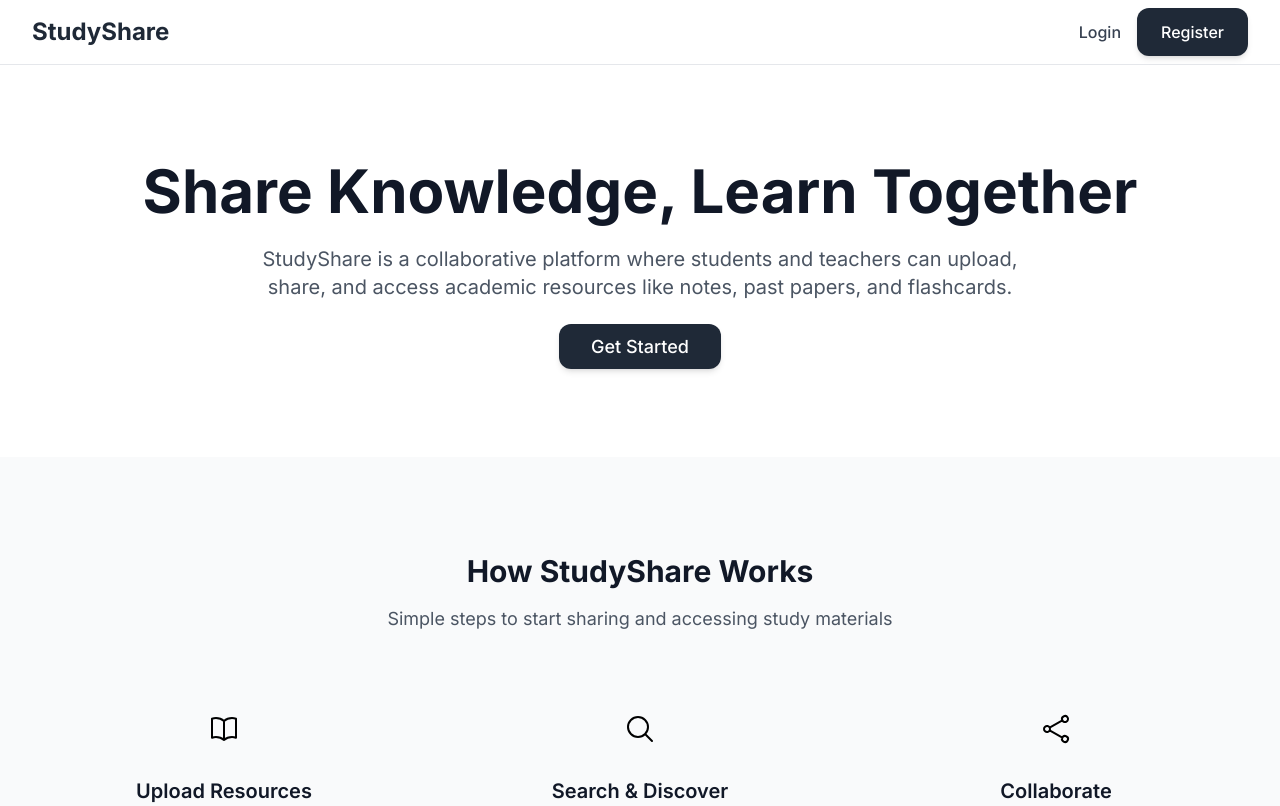
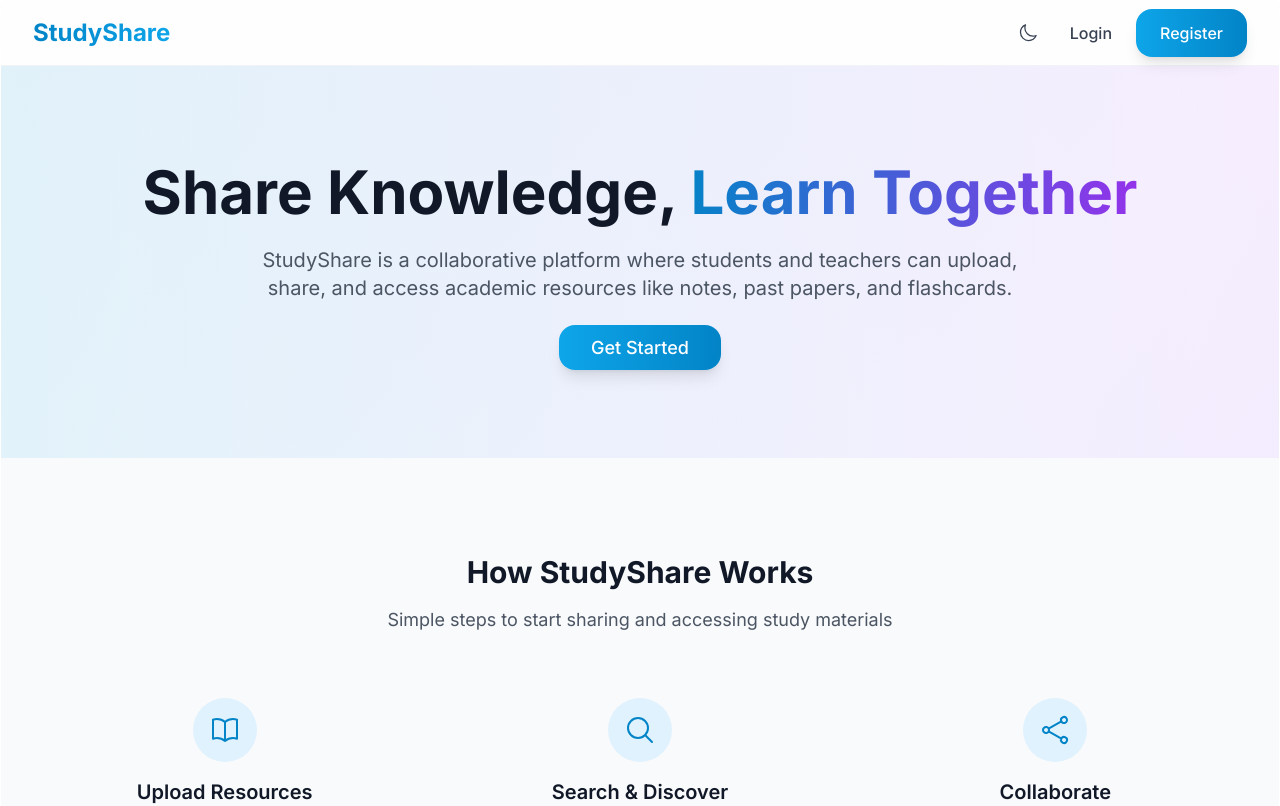
Before and after one commit to Ajang-Deng98/studyshare, a React (Create React App) app in the folder frontend/: page / in a window 1280 px wide. Shown: the top 806 px of the page. Built offline with nearby package versions, Linux system fonts and the light colour scheme.

Commit message:
Improve Frontend UI and User Experience

```diff
--- a/frontend/src/App.tsx
+++ b/frontend/src/App.tsx
@@ -2,6 +2,7 @@ import React from 'react';
 import { BrowserRouter as Router, Routes, Route, Navigate } from 'react-router-dom';
 import { Toaster } from 'react-hot-toast';
 import { AuthProvider, useAuth } from './hooks/useAuth';
+import { ThemeProvider } from './hooks/useTheme';
 import Layout from './components/Layout';
 import Landing from './pages/Landing';
 import Login from './pages/Login';
@@ -71,6 +72,7 @@ const AppRoutes: React.FC = () => {
 
 const App: React.FC = () => {
   return (
+    <ThemeProvider>
       <AuthProvider>
         <Router>
           <div className="App">
@@ -79,15 +81,20 @@ const App: React.FC = () => {
               position="top-right"
               toastOptions={{
                 duration: 4000,
+                className: 'animate-slide-up',
                 style: {
-                background: '#363636',
-                color: '#fff',
+                  background: 'var(--toast-bg)',
+                  color: 'var(--toast-color)',
+                  borderRadius: '16px',
+                  border: '1px solid var(--toast-border)',
+                  backdropFilter: 'blur(12px)',
                 },
               }}
             />
           </div>
         </Router>
       </AuthProvider>
+    </ThemeProvider>
   );
 };
 
--- a/frontend/src/components/Layout.tsx
+++ b/frontend/src/components/Layout.tsx
@@ -1,55 +1,93 @@
 import React, { useState } from 'react';
 import { Link, useNavigate } from 'react-router-dom';
 import { useAuth } from '../hooks/useAuth';
-import { Bars3Icon, XMarkIcon } from '@heroicons/react/24/outline';
+import { useTheme } from '../hooks/useTheme';
+import { Bars3Icon, XMarkIcon, SunIcon, MoonIcon, MagnifyingGlassIcon } from '@heroicons/react/24/outline';
 
 const Layout: React.FC<{ children: React.ReactNode }> = ({ children }) => {
   const { user, logout } = useAuth();
+  const { isDark, toggleTheme } = useTheme();
   const navigate = useNavigate();
 
   const [mobileMenuOpen, setMobileMenuOpen] = useState(false);
+  const [searchQuery, setSearchQuery] = useState('');
 
   const handleLogout = () => {
     logout();
     navigate('/');
   };
 
+  const handleSearch = (e: React.FormEvent) => {
+    e.preventDefault();
+    if (searchQuery.trim()) {
+      navigate(`/search?query=${encodeURIComponent(searchQuery.trim())}`);
+      setSearchQuery('');
+    }
+  };
+
 
 
   return (
-    <div className="min-h-screen bg-gray-50">
-      <div className="bg-white">
-        <nav className="border-b border-gray-200 shadow-sm">
+    <div className="min-h-screen bg-gray-50 dark:bg-gray-900 transition-colors duration-300">
+      <div className="glass sticky top-0 z-50">
+        <nav className="border-b border-gray-200/50 dark:border-gray-700/50">
           <div className="max-w-7xl mx-auto px-4 sm:px-6 lg:px-8">
             <div className="flex justify-between h-16">
               <div className="flex items-center">
-                <Link to="/" className="text-2xl font-bold text-gray-800">
+                <Link to="/" className="text-2xl font-bold bg-gradient-to-r from-primary-600 to-primary-500 bg-clip-text text-transparent">
                   StudyShare
                 </Link>
               </div>
 
-              <div className="hidden md:flex items-center space-x-4">
+              {/* Search Bar */}
+              {user && (
+                <div className="hidden md:flex flex-1 max-w-lg mx-8">
+                  <form onSubmit={handleSearch} className="w-full">
+                    <div className="relative">
+                      <MagnifyingGlassIcon className="absolute left-3 top-1/2 transform -translate-y-1/2 h-5 w-5 text-gray-400" />
+                      <input
+                        type="text"
+                        value={searchQuery}
+                        onChange={(e) => setSearchQuery(e.target.value)}
+                        placeholder="Search resources..."
+                        className="w-full pl-10 pr-4 py-2 bg-gray-100 dark:bg-gray-800 border-0 rounded-2xl focus:ring-2 focus:ring-primary-500 text-sm transition-all duration-300"
+                      />
+                    </div>
+                  </form>
+                </div>
+              )}
+
+              <div className="hidden md:flex items-center space-x-2">
                 {user ? (
                   <>
-                    <Link to="/search" className="text-gray-700 font-medium hover:text-gray-900">
-                      Search
-                    </Link>
-                    <Link to="/dashboard" className="text-gray-700 font-medium hover:text-gray-900">
+                    <Link to="/dashboard" className="px-4 py-2 text-gray-700 dark:text-gray-300 font-medium hover:text-primary-600 dark:hover:text-primary-400 rounded-xl hover:bg-gray-100 dark:hover:bg-gray-800 transition-all duration-300">
                       Dashboard
                     </Link>
-                    <Link to="/upload" className="text-gray-700 font-medium hover:text-gray-900">
+                    <Link to="/upload" className="px-4 py-2 text-gray-700 dark:text-gray-300 font-medium hover:text-primary-600 dark:hover:text-primary-400 rounded-xl hover:bg-gray-100 dark:hover:bg-gray-800 transition-all duration-300">
                       Upload
                     </Link>
-                    <Link to="/profile" className="text-gray-700 font-medium hover:text-gray-900">
+                    <Link to="/profile" className="px-4 py-2 text-gray-700 dark:text-gray-300 font-medium hover:text-primary-600 dark:hover:text-primary-400 rounded-xl hover:bg-gray-100 dark:hover:bg-gray-800 transition-all duration-300">
                       Profile
                     </Link>
-                    <button onClick={handleLogout} className="btn-secondary">
+                    <button
+                      onClick={toggleTheme}
+                      className="p-2 text-gray-700 dark:text-gray-300 hover:text-primary-600 dark:hover:text-primary-400 rounded-xl hover:bg-gray-100 dark:hover:bg-gray-800 transition-all duration-300"
+                    >
+                      {isDark ? <SunIcon className="h-5 w-5" /> : <MoonIcon className="h-5 w-5" />}
+                    </button>
+                    <button onClick={handleLogout} className="btn-secondary ml-2">
                       Logout
                     </button>
                   </>
                 ) : (
                   <>
-                    <Link to="/login" className="text-gray-700 font-medium hover:text-gray-900">
+                    <button
+                      onClick={toggleTheme}
+                      className="p-2 text-gray-700 dark:text-gray-300 hover:text-primary-600 dark:hover:text-primary-400 rounded-xl hover:bg-gray-100 dark:hover:bg-gray-800 transition-all duration-300"
+                    >
+                      {isDark ? <SunIcon className="h-5 w-5" /> : <MoonIcon className="h-5 w-5" />}
+                    </button>
+                    <Link to="/login" className="px-4 py-2 text-gray-700 dark:text-gray-300 font-medium hover:text-primary-600 dark:hover:text-primary-400 rounded-xl hover:bg-gray-100 dark:hover:bg-gray-800 transition-all duration-300">
                       Login
                     </Link>
                     <Link to="/register" className="btn-primary">
@@ -57,7 +95,6 @@ const Layout: React.FC<{ children: React.ReactNode }> = ({ children }) => {
                     </Link>
                   </>
                 )}
-
               </div>
 
               <div className="md:hidden flex items-center">
@@ -95,7 +132,7 @@ const Layout: React.FC<{ children: React.ReactNode }> = ({ children }) => {
           )}
         </nav>
 
-        <main className="min-h-screen bg-gray-50">
+        <main className="min-h-screen bg-gray-50 dark:bg-gray-900 transition-colors duration-300">
           {children}
         </main>
       </div>
--- /dev/null
+++ b/frontend/src/hooks/useTheme.tsx
@@ -0,0 +1,40 @@
+import React, { createContext, useContext, useEffect, useState } from 'react';
+
+interface ThemeContextType {
+  isDark: boolean;
+  toggleTheme: () => void;
+}
+
+const ThemeContext = createContext<ThemeContextType | undefined>(undefined);
+
+export const ThemeProvider: React.FC<{ children: React.ReactNode }> = ({ children }) => {
+  const [isDark, setIsDark] = useState(() => {
+    const saved = localStorage.getItem('theme');
+    return saved === 'dark' || (!saved && window.matchMedia('(prefers-color-scheme: dark)').matches);
+  });
+
+  useEffect(() => {
+    localStorage.setItem('theme', isDark ? 'dark' : 'light');
+    if (isDark) {
+      document.documentElement.classList.add('dark');
+    } else {
+      document.documentElement.classList.remove('dark');
+    }
+  }, [isDark]);
+
+  const toggleTheme = () => setIsDark(!isDark);
+
+  return (
+    <ThemeContext.Provider value={{ isDark, toggleTheme }}>
+      {children}
+    </ThemeContext.Provider>
+  );
+};
+
+export const useTheme = () => {
+  const context = useContext(ThemeContext);
+  if (!context) {
+    throw new Error('useTheme must be used within ThemeProvider');
+  }
+  return context;
+};
--- a/frontend/src/index.css
+++ b/frontend/src/index.css
@@ -1,4 +1,4 @@
-@import url('https://fonts.googleapis.com/css2?family=Inter:wght@400;500;600;700;800;900&display=swap');
+@import url('https://fonts.googleapis.com/css2?family=Inter:wght@300;400;500;600;700&display=swap');
 
 @tailwind base;
 @tailwind components;
@@ -8,18 +8,30 @@
   html {
     font-family: 'Inter', system-ui, sans-serif;
   }
+
+  body {
+    @apply bg-gray-50 dark:bg-gray-900 text-gray-900 dark:text-gray-100 transition-colors duration-300;
+  }
 }
 
 @layer components {
   .btn-primary {
-    @apply bg-gray-800 hover:bg-gray-700 text-white font-medium py-3 px-6 rounded-xl transition-all shadow-md hover:shadow-lg;
+    @apply bg-gradient-to-r from-primary-500 to-primary-600 hover:from-primary-600 hover:to-primary-700 text-white font-medium py-3 px-6 rounded-2xl transition-all duration-300 shadow-lg hover:shadow-xl transform hover:-translate-y-0.5;
   }
 
   .btn-secondary {
-    @apply bg-white hover:bg-gray-50 border border-gray-300 text-gray-700 font-medium py-3 px-6 rounded-xl transition-all shadow-sm hover:shadow-md;
+    @apply bg-white dark:bg-gray-800 hover:bg-gray-50 dark:hover:bg-gray-700 border border-gray-200 dark:border-gray-700 text-gray-700 dark:text-gray-300 font-medium py-3 px-6 rounded-2xl transition-all duration-300 shadow-sm hover:shadow-md;
   }
 
   .input-field {
-    @apply w-full px-4 py-3 border border-gray-300 rounded-xl focus:outline-none focus:ring-2 focus:ring-gray-400 focus:border-transparent bg-white text-gray-700 font-normal transition-all;
+    @apply w-full px-4 py-3 border border-gray-200 dark:border-gray-700 rounded-2xl focus:outline-none focus:ring-2 focus:ring-primary-500 focus:border-transparent bg-white dark:bg-gray-800 text-gray-900 dark:text-gray-100 placeholder-gray-500 dark:placeholder-gray-400 transition-all duration-300;
+  }
+
+  .card {
+    @apply bg-white dark:bg-gray-800 rounded-3xl shadow-sm hover:shadow-xl border border-gray-100 dark:border-gray-700 transition-all duration-300 hover:-translate-y-1;
+  }
+
+  .glass {
+    @apply bg-white/80 dark:bg-gray-800/80 backdrop-blur-xl border border-white/20 dark:border-gray-700/50;
   }
 }
--- a/frontend/src/pages/Landing.tsx
+++ b/frontend/src/pages/Landing.tsx
@@ -4,14 +4,15 @@ import { BookOpenIcon, ShareIcon, MagnifyingGlassIcon } from '@heroicons/react/2
 
 const Landing: React.FC = () => {
   return (
-    <div className="bg-white dark:bg-gray-900">
+    <div className="bg-gradient-to-br from-gray-50 via-white to-primary-50 dark:from-gray-900 dark:via-gray-800 dark:to-gray-900 min-h-screen">
       {/* Hero Section */}
       <div className="relative overflow-hidden">
-        <div className="max-w-7xl mx-auto px-4 sm:px-6 lg:px-8 py-24">
-          <div className="text-center">
+        <div className="absolute inset-0 bg-gradient-to-r from-primary-500/10 to-purple-500/10 dark:from-primary-500/5 dark:to-purple-500/5"></div>
+        <div className="relative max-w-7xl mx-auto px-4 sm:px-6 lg:px-8 py-24">
+          <div className="text-center animate-fade-in">
             <h1 className="text-4xl md:text-6xl font-bold text-gray-900 dark:text-white mb-6">
               Share Knowledge,
-              <span className="text-primary-600"> Learn Together</span>
+              <span className="bg-gradient-to-r from-primary-600 to-purple-600 bg-clip-text text-transparent"> Learn Together</span>
             </h1>
             <p className="text-xl text-gray-600 dark:text-gray-300 mb-8 max-w-3xl mx-auto">
               StudyShare is a collaborative platform where students and teachers can upload, share, and access academic resources like notes, past papers, and flashcards.
--- a/frontend/tailwind.config.js
+++ b/frontend/tailwind.config.js
@@ -3,17 +3,39 @@ module.exports = {
   content: [
     "./src/**/*.{js,jsx,ts,tsx}",
   ],
+  darkMode: 'class',
   theme: {
     extend: {
       fontFamily: {
         'sans': ['Inter', 'system-ui', 'sans-serif'],
       },
-      fontWeight: {
-        'normal': '400',
-        'medium': '500',
-        'semibold': '600',
-        'bold': '700',
-        'extrabold': '800',
+      colors: {
+        primary: {
+          50: '#f0f9ff',
+          100: '#e0f2fe',
+          200: '#bae6fd',
+          300: '#7dd3fc',
+          400: '#38bdf8',
+          500: '#0ea5e9',
+          600: '#0284c7',
+          700: '#0369a1',
+          800: '#075985',
+          900: '#0c4a6e',
+        }
+      },
+      animation: {
+        'fade-in': 'fadeIn 0.5s ease-in-out',
+        'slide-up': 'slideUp 0.3s ease-out',
+      },
+      keyframes: {
+        fadeIn: {
+          '0%': { opacity: '0' },
+          '100%': { opacity: '1' },
+        },
+        slideUp: {
+          '0%': { transform: 'translateY(10px)', opacity: '0' },
+          '100%': { transform: 'translateY(0)', opacity: '1' },
+        }
       }
     },
   },
```
Lines whose indentation alone changed are shown as unchanged.
